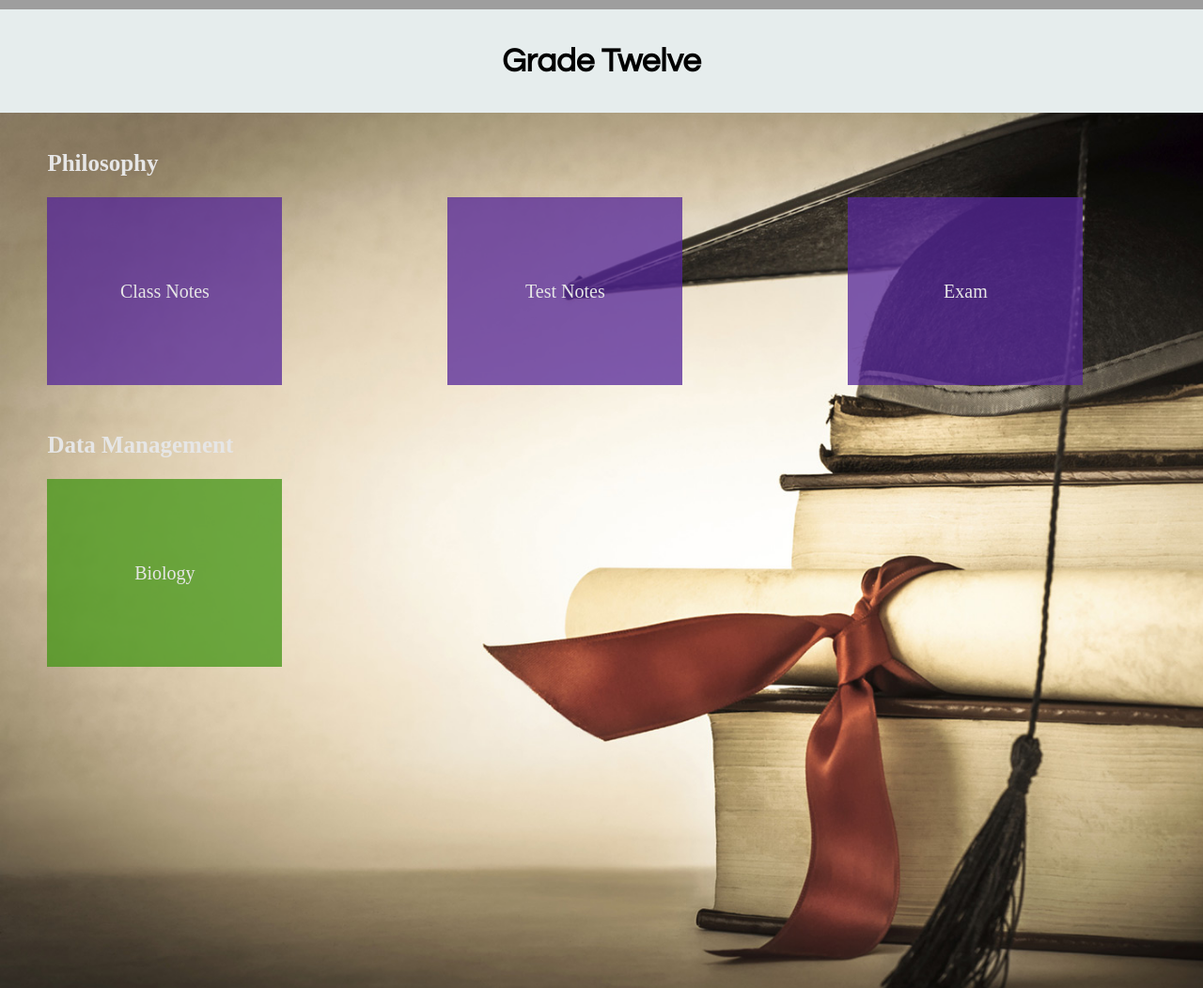
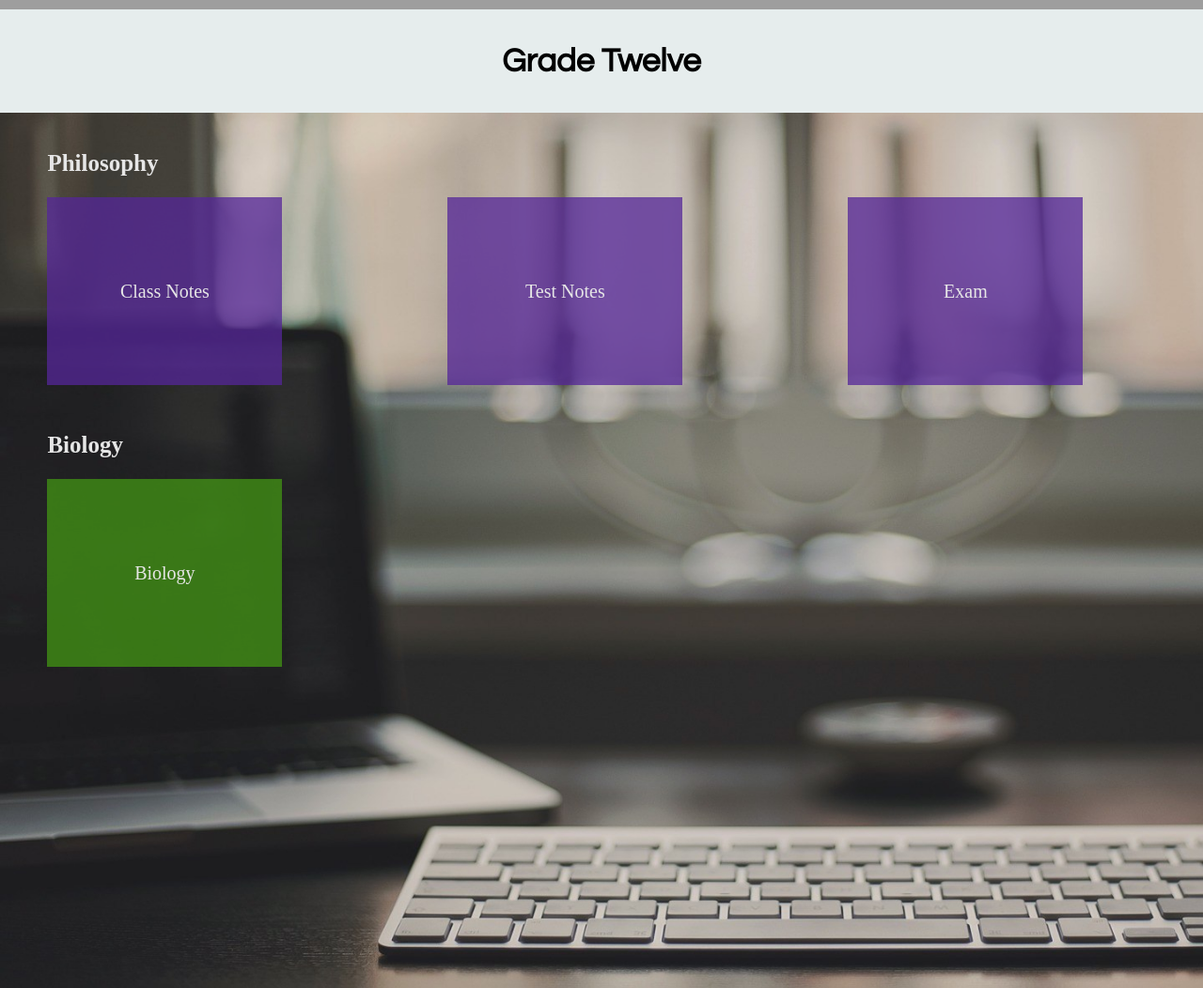
Before and after one commit to anais-chen/Database, a plain HTML site: page index.html in a window 1280 px wide. Shown: the part 1860-2912 px from the top of the page at 94% size. Drawn offline with nearby package versions, Linux system fonts and the light colour scheme; grey boxes are pictures that could not be loaded.

Commit message:
last changes to bio card

```diff
--- a/index.html
+++ b/index.html
@@ -113,7 +113,7 @@
   }
 
   #G12 {
-    background-image: url('Grade 12 background.jpeg');
+    background-image: url('keyboard.jpg');
     background-size: cover;
     height: 120%;
   }
@@ -376,7 +376,7 @@
       </tr>
 
       <tr id="subject">
-        <td><b> <br>Data Management </b></td>
+        <td><b> <br>Biology </b></td>
       </tr>
 
      <tr>
```
